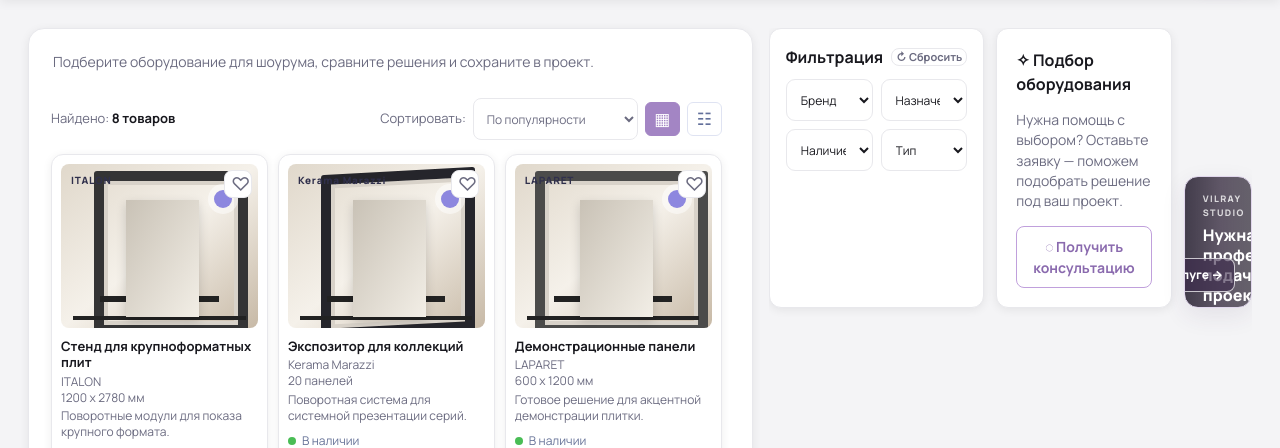
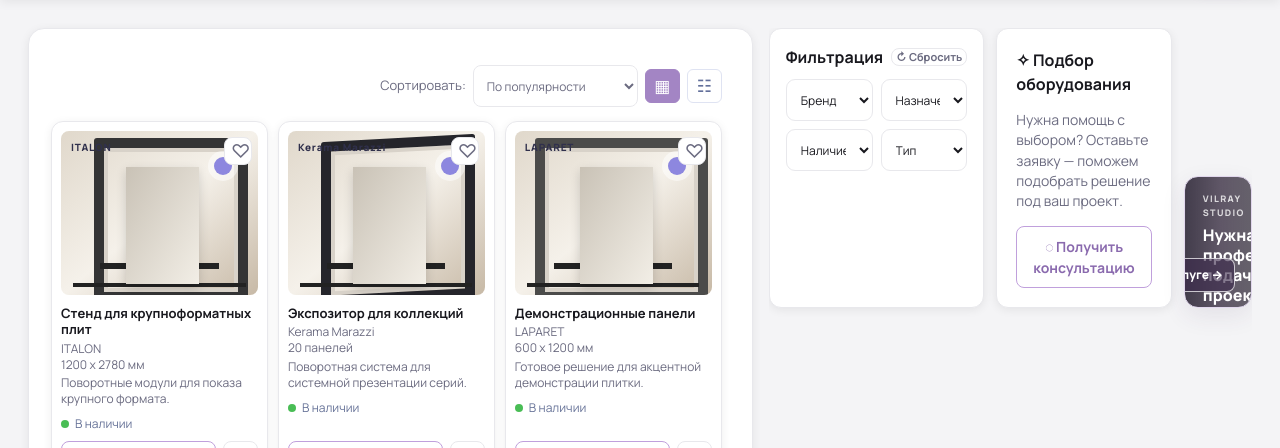
Before and after one commit to ulyanakaraseva06-glitch/tile-tools, a PHP site: page /index.php?page=equipment in a window 1280 px wide. Shown: the part 66-514 px from the top of the page. Run offline with PHP 8.4, Linux system fonts and the light colour scheme; data comes from the database, SQL or seed files in the repository; grey boxes are pictures that could not be loaded.

Commit message:
Убрать подсказки из каталога оборудования

```diff
--- a/app/pages/equipment.php
+++ b/app/pages/equipment.php
@@ -1,6 +1,6 @@
 <section class="equipment-page" data-equipment-page>
-  <main class="equipment-content"><header class="equipment-heading"><p>Подберите оборудование для шоурума, сравните решения и сохраните в проект.</p></header><div class="equipment-result-bar"><p>Найдено: <strong data-equipment-count>0 товаров</strong></p><div><label>Сортировать: <select class="input compact-select" name="sort" data-equipment-control><option value="popular">По популярности</option><option value="newest">Сначала новые</option><option value="name">По названию</option><option value="brand">По бренду</option></select></label><button type="button" class="view-switch is-active" data-view="grid" aria-label="Карточки">▦</button><button type="button" class="view-switch" data-view="list" aria-label="Список">☷</button></div></div><div class="equipment-grid" data-equipment-list aria-live="polite"></div><div class="equipment-empty" data-equipment-empty hidden><strong>Ничего не найдено</strong><p>Попробуйте сбросить фильтры или изменить запрос.</p></div></main>
+  <main class="equipment-content"><div class="equipment-result-bar"><div><label>Сортировать: <select class="input compact-select" name="sort" data-equipment-control><option value="popular">По популярности</option><option value="newest">Сначала новые</option><option value="name">По названию</option><option value="brand">По бренду</option></select></label><button type="button" class="view-switch is-active" data-view="grid" aria-label="Карточки">▦</button><button type="button" class="view-switch" data-view="list" aria-label="Список">☷</button></div></div><div class="equipment-grid" data-equipment-list aria-live="polite"></div><div class="equipment-empty" data-equipment-empty hidden><strong>Ничего не найдено</strong><p>Попробуйте сбросить фильтры или изменить запрос.</p></div></main>
   <aside class="equipment-rail"><section class="equipment-filter-card panel-card"><div class="equipment-filter-heading"><h2>Фильтрация</h2><button type="button" class="filter-reset" data-equipment-reset>↻ Сбросить</button></div><div class="equipment-filters" aria-label="Фильтры оборудования"><select class="input" name="brand" data-equipment-control><option value="">Бренд</option></select><select class="input" name="purpose" data-equipment-control><option value="">Назначение</option></select><select class="input" name="availability" data-equipment-control><option value="">Наличие</option><option value="in_stock">В наличии</option><option value="on_order">Под заказ</option></select><select class="input" name="type" data-equipment-control><option value="">Тип</option></select></div></section><article class="consultation-card panel-card"><h2>✧ Подбор оборудования</h2><p>Нужна помощь с выбором? Оставьте заявку — поможем подобрать решение под ваш проект.</p><button type="button" class="button button-secondary" data-lead-open data-lead-kind="consultation">◌ Получить консультацию</button></article><article class="service-ad-card" aria-label="Vilray Studio"><small>VILRAY STUDIO</small><strong>Нужна профессиональная подача проекта?</strong><span>Визуализации, каталоги и материалы для продаж.</span><a href="<?= tt_url('services') ?>">Перейти к услуге →</a></article></aside>
 </section>
 <dialog class="equipment-dialog" data-equipment-dialog><button class="dialog-close" type="button" aria-label="Закрыть" data-dialog-close>×</button><div data-dialog-content></div></dialog>
-<script src="/shared/js/equipment.js?v=20261006-1" defer></script>
+<script src="/shared/js/equipment.js?v=20261008-1" defer></script>
--- a/app/partials/header.php
+++ b/app/partials/header.php
@@ -28,7 +28,7 @@ $headerUserInitials = tt_user_initials($headerUser);
   <link rel="preconnect" href="https://fonts.gstatic.com" crossorigin>
   <link href="https://fonts.googleapis.com/css2?family=Manrope:wght@400;500;600;700;800&display=swap" rel="stylesheet">
   <link rel="stylesheet" href="/shared/css/app.css?v=20261007-9">
-  <link rel="stylesheet" href="/shared/css/design-system.css?v=20261008-11">
+  <link rel="stylesheet" href="/shared/css/design-system.css?v=20261008-12">
 </head>
 <body class="page-<?= tt_escape($page) ?>">
   <header class="topbar">
--- a/shared/css/design-system.css
+++ b/shared/css/design-system.css
@@ -580,6 +580,7 @@ body.page-equipment>.app-main { height:calc(100dvh - 66px); overflow:hidden; }
 .equipment-page>.equipment-rail { grid-column:2; grid-row:1; display:grid; align-content:start; gap:12px; min-width:0; min-height:0; max-height:100%; overflow:hidden; }
 .equipment-page>.equipment-content>.equipment-heading { padding:0 2px 12px; }
 .equipment-page>.equipment-content>.equipment-heading p { margin:0; }
+.equipment-page>.equipment-content>.equipment-result-bar>div { margin-left:auto; }
 .equipment-filter-card { padding:16px; }
 .equipment-filter-heading { display:flex; align-items:center; justify-content:space-between; gap:8px; margin-bottom:10px; }
 .equipment-filter-heading h2 { margin:0; font-size:16px; }
--- a/shared/js/equipment.js
+++ b/shared/js/equipment.js
@@ -45,7 +45,7 @@
   const render = (items) => {
     latestItems = items;
     list.innerHTML = items.map(card).join('');
-    count.textContent = `${items.length} ${items.length === 1 ? 'товар' : items.length < 5 ? 'товара' : 'товаров'}`;
+    if (count) count.textContent = `${items.length} ${items.length === 1 ? 'товар' : items.length < 5 ? 'товара' : 'товаров'}`;
     empty.hidden = items.length !== 0;
   };
   const load = async () => {
```
